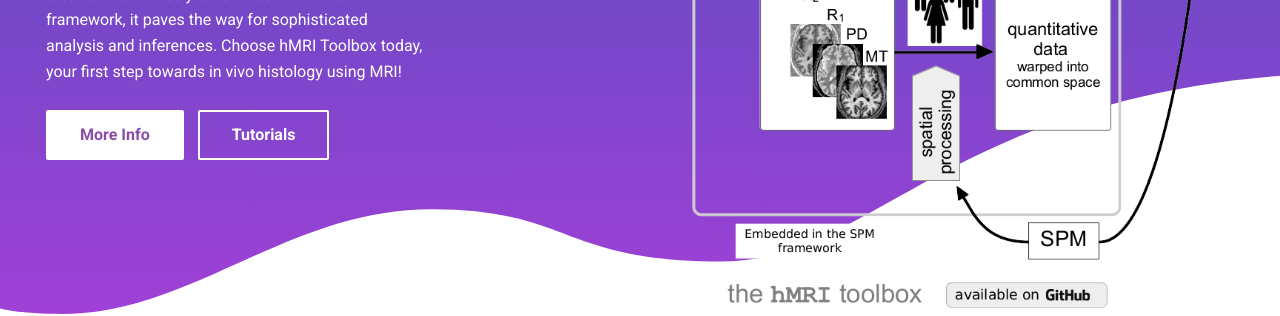
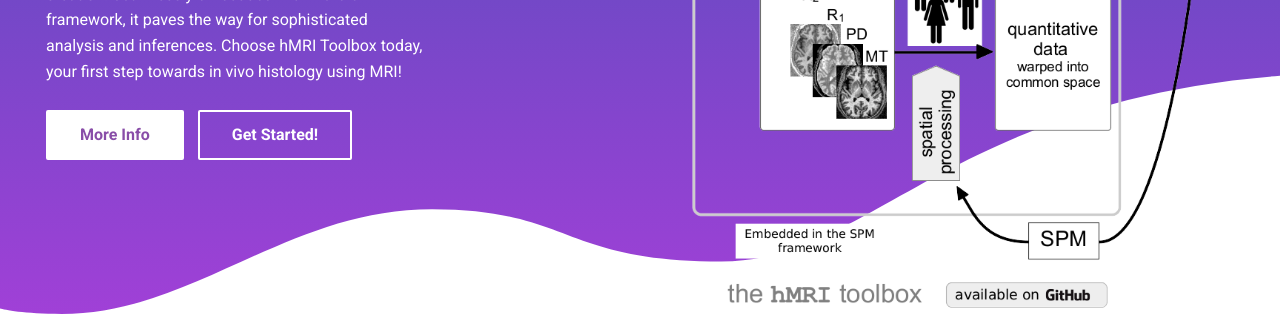
Before and after one commit to hMRI-group/hMRI-toolbox-docs, an MkDocs documentation site: the page built from docs/index.md, in a window 1280 px wide. Shown: the part 461-777 px from the top of the page. Built offline with MkDocs 1.6.1 and Material for MkDocs 9.7.7, drawn with Linux system fonts in a browser that asks for light colours; comment, search, counter and statistics services are not loaded.

Commit message:
Change button on landing page

```diff
--- a/overrides/home.html
+++ b/overrides/home.html
@@ -24,8 +24,8 @@ This file was automatically generated - do not edit
                 <a href="{{ page.next_page.url | url }}" title="{{ page.next_page.title | e }}" class="md-button md-button--primary">
                     More Info
                 </a>
-                <a href="{{ 'tutorials/' | url }}" title="hMRI Toolbox Tutorials" class="md-button">
-                    Tutorials
+                <a href="{{ 'quickstart/' | url }}" title="Quick Start" class="md-button">
+                    Get Started!
                 </a>
             </div>
         </div>
```
